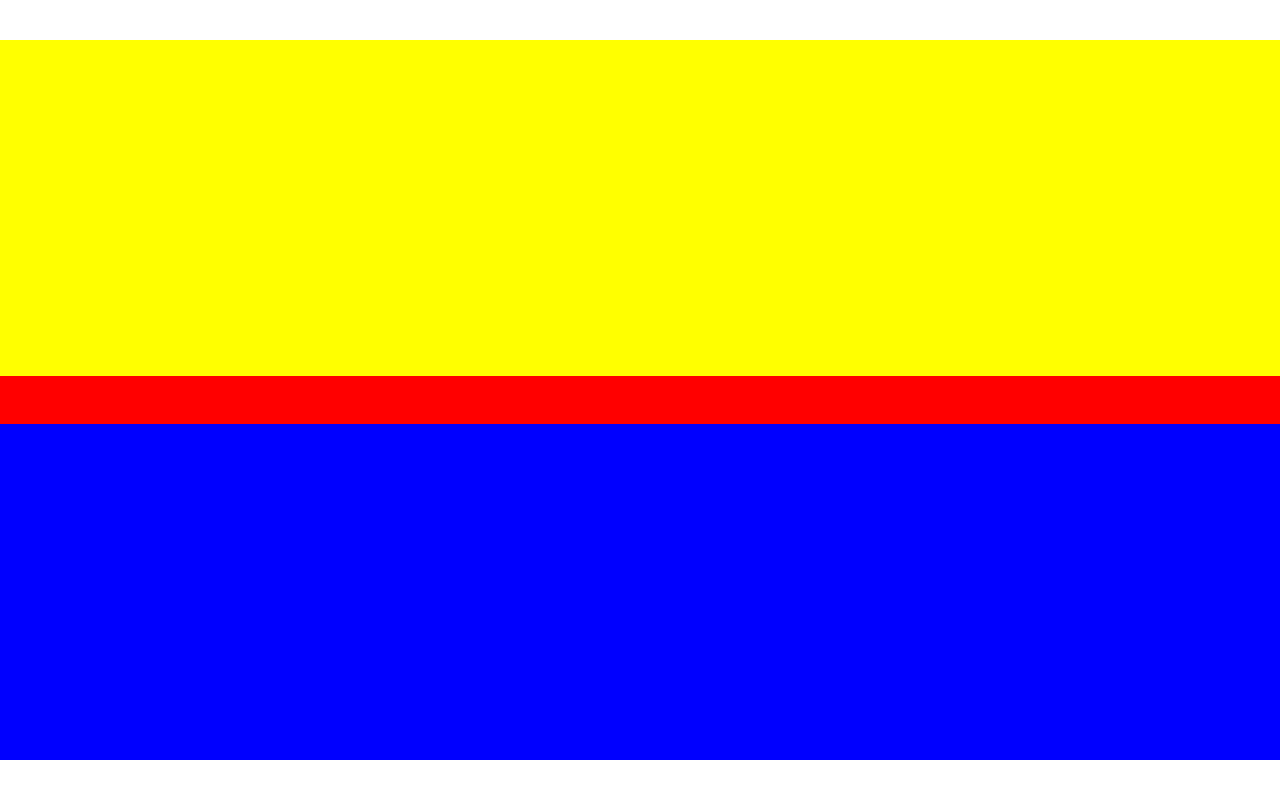
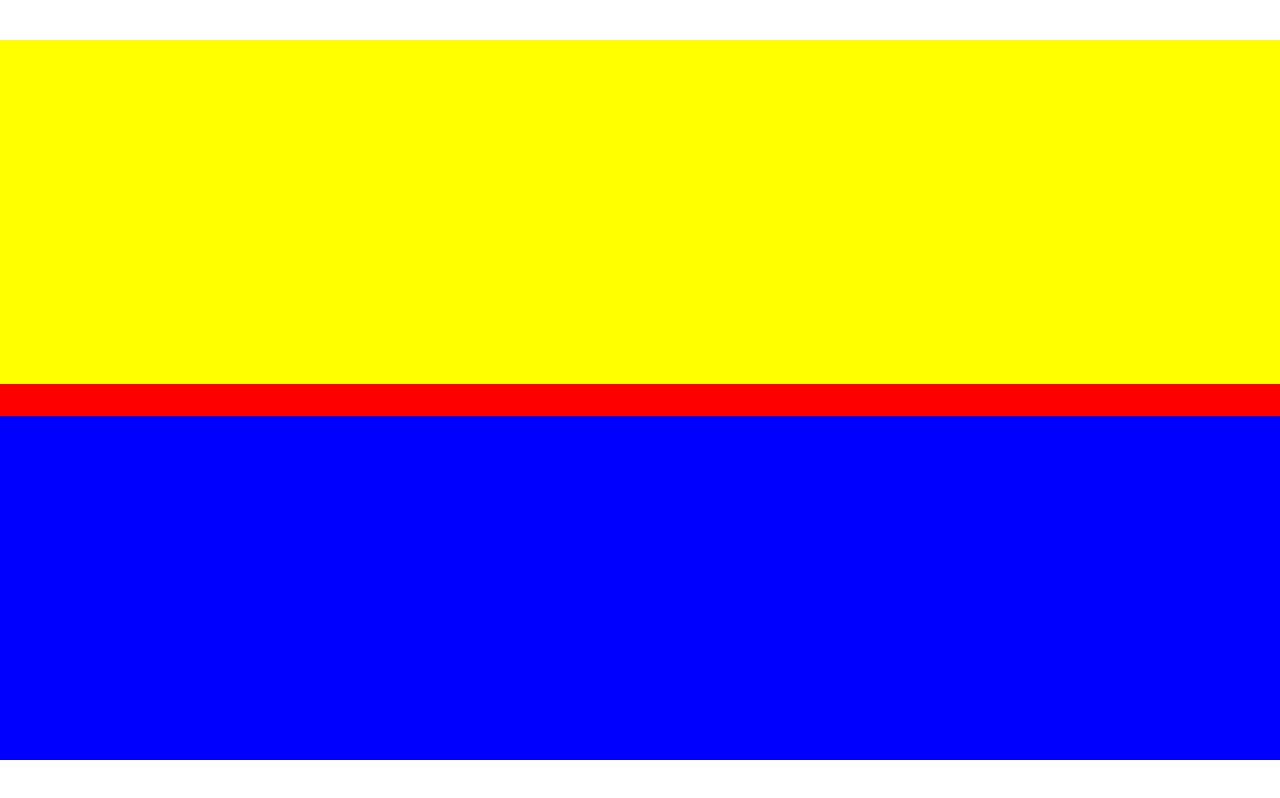
Before and after one commit to DanielMorenoHerrador/Consola_Virtual, a plain HTML site: page index.html in a window 1280 px wide. Drawn offline with Linux system fonts and the light colour scheme.

Commit message:
17_09_2021_1936h
Cambio de tamaño de los <div> del body

```diff
--- a/css/style.css
+++ b/css/style.css
@@ -23,7 +23,7 @@ body{margin: 0 0 0 0;}
 #body-sup {
     background-color: yellow;
     width: 100vw;
-    height: 42vh;
+    height: 43vh;
     display: grid;
     grid-template-columns: 1fr 2fr 1fr;
 }
@@ -31,7 +31,7 @@ body{margin: 0 0 0 0;}
 #body-center {
     background-color: red;
     width: 100vw;
-    height: 6vh;
+    height: 4vh;
     display: grid;
     grid-template-columns: 1fr 2fr 1fr;
 }
@@ -39,7 +39,7 @@ body{margin: 0 0 0 0;}
 #body-footer {
     background-color: blue;
     width: 100vw;
-    height: 42vh;
+    height: 43vh;
     display: grid;
     grid-template-columns: 1fr 2fr 1fr;
 }
```
